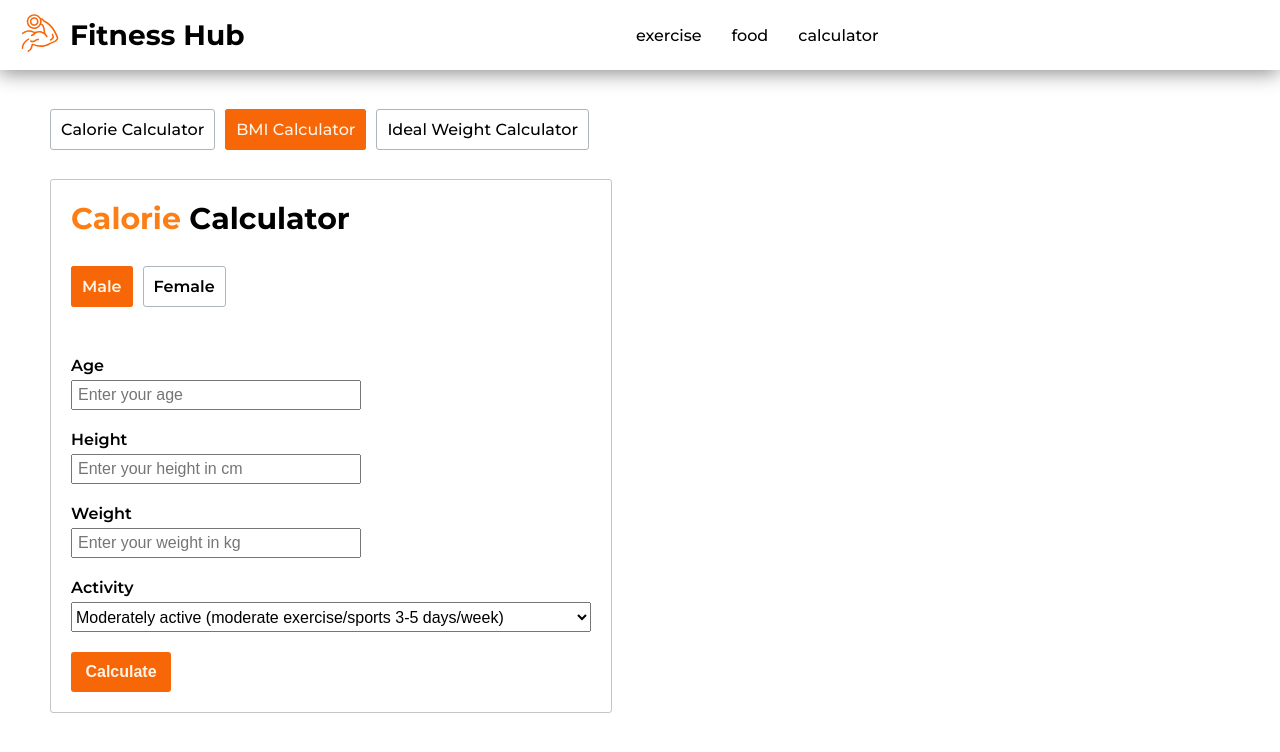
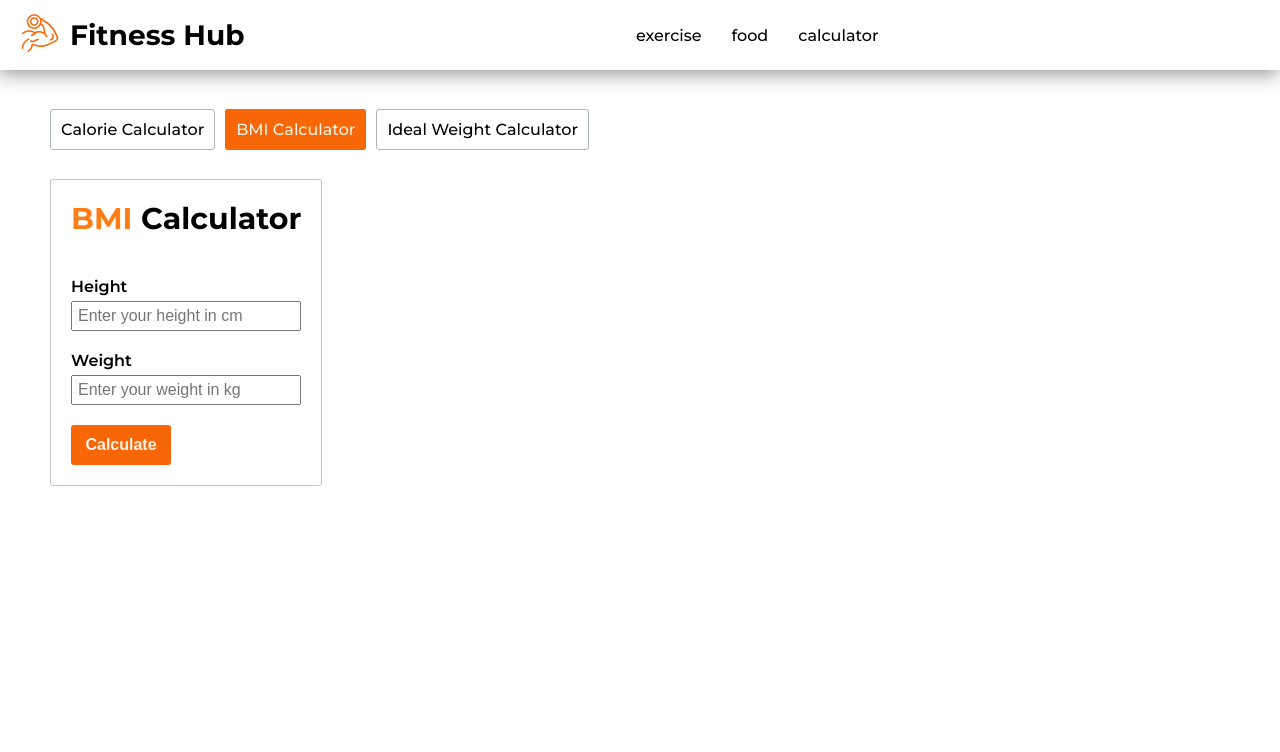
Before and after one commit to LevaniIlashvili/fitness-hub, a React (Vite) app: page /calculator in a window 1280 px wide. Both pictures are taken after a click on the label "BMI Calculator". Shown: the top 752 px of the page. Built offline with nearby package versions, Linux system fonts and the light colour scheme.

Commit message:
add bmi calculator

```diff
--- /dev/null
+++ b/src/components/calculatorPage/BMICalculator.tsx
@@ -0,0 +1,134 @@
+import React, { useState, useEffect } from "react";
+import styled from "styled-components";
+import RadioBtn from "../RadioBtn";
+
+const BMICalculator = () => {
+  const [height, setHeight] = useState<number>(0);
+  const [weight, setWeight] = useState<number>(0);
+  const [BMI, setBMI] = useState<number>(0);
+
+  const calculateBMI = () => setBMI(weight / (height / 100) ** 2);
+
+  const handleHeightChange = (e: React.ChangeEvent<HTMLInputElement>) => {
+    setHeight(+e.target.value);
+  };
+
+  const handleWeightChange = (e: React.ChangeEvent<HTMLInputElement>) => {
+    setWeight(+e.target.value);
+  };
+
+  return (
+    <Wrapper>
+      <h1 className="header">
+        <span>BMI</span> Calculator
+      </h1>
+      <div className="text-input-container">
+        <label htmlFor="height">Height</label>
+        <input
+          id="height"
+          onChange={handleHeightChange}
+          type="text"
+          placeholder="Enter your height in cm"
+        />
+      </div>
+      <div className="text-input-container">
+        <label htmlFor="weight">Weight</label>
+        <input
+          id="weight"
+          onChange={handleWeightChange}
+          type="text"
+          placeholder="Enter your weight in kg"
+        />
+      </div>
+      <button onClick={calculateBMI}>Calculate</button>
+      {BMI ? (
+        BMI < 18.5 ? (
+          <h3>BMI = {BMI.toFixed(1)} (Underweight)</h3>
+        ) : BMI < 25 ? (
+          <h3>BMI = {BMI.toFixed(1)} (Normal)</h3>
+        ) : BMI < 30 ? (
+          <h3>BMI = {BMI.toFixed(1)} (Overweight)</h3>
+        ) : (
+          <h3>BMI = {BMI.toFixed(1)} (Obese)</h3>
+        )
+      ) : null}
+    </Wrapper>
+  );
+};
+
+const Wrapper = styled.section`
+  width: fit-content;
+  display: flex;
+  flex-direction: column;
+  gap: 2rem;
+  padding: 2rem;
+  border: 1px solid #a1a1a19d;
+  border-radius: 3px;
+
+  .header {
+    font-size: 3rem;
+    margin-bottom: 2rem;
+  }
+
+  .header span {
+    color: var(--orange);
+  }
+
+  .radio-btn-container {
+    display: flex;
+    gap: 1rem;
+    margin-bottom: 2rem;
+  }
+
+  .text-input-container {
+    display: flex;
+    flex-direction: column;
+    gap: 0.5rem;
+    max-width: 29rem;
+  }
+
+  label {
+    font-weight: 600;
+  }
+
+  input[type="text"] {
+    width: 100%;
+    height: 3rem;
+    padding: 0.5rem;
+    font-size: 1.6rem;
+    outline: none;
+  }
+
+  button {
+    width: 10rem;
+    border: none;
+    border-radius: 3px;
+    background-color: var(--dark-orange);
+    color: var(--white);
+    padding: 1rem;
+    font-size: 1.6rem;
+    font-weight: 600;
+    border: 1px solid transparent;
+    cursor: pointer;
+  }
+
+  button:hover {
+    background-color: var(--white);
+    color: var(--dark-orange);
+    border: 1px solid var(--dark-orange);
+    transform: scale(1.05);
+  }
+
+  button:active {
+    transform: scale(1);
+    background-color: var(--dark-orange);
+    color: var(--white);
+    border: 1px solid transparent;
+  }
+
+  .calories {
+    font-weight: 500;
+  }
+`;
+
+export default BMICalculator;
--- a/src/pages/CalculatorsPage.tsx
+++ b/src/pages/CalculatorsPage.tsx
@@ -2,6 +2,7 @@ import React, { useState } from "react";
 import CalorieIntakeCalculator from "../components/calculatorPage/CalorieIntakeCalculator";
 import styled from "styled-components";
 import RadioBtn from "../components/RadioBtn";
+import BMICalculator from "../components/calculatorPage/BMICalculator";
 
 const CalculatorsPage = () => {
   const [checkedCalculator, setCheckedCalculator] =
@@ -36,7 +37,11 @@ const CalculatorsPage = () => {
           handleChange={handleChange}
         />
       </div>
-      <CalorieIntakeCalculator />
+      {checkedCalculator === "calorie-calculator" ? (
+        <CalorieIntakeCalculator />
+      ) : (
+        <BMICalculator />
+      )}
     </Wrapper>
   );
 };
```
